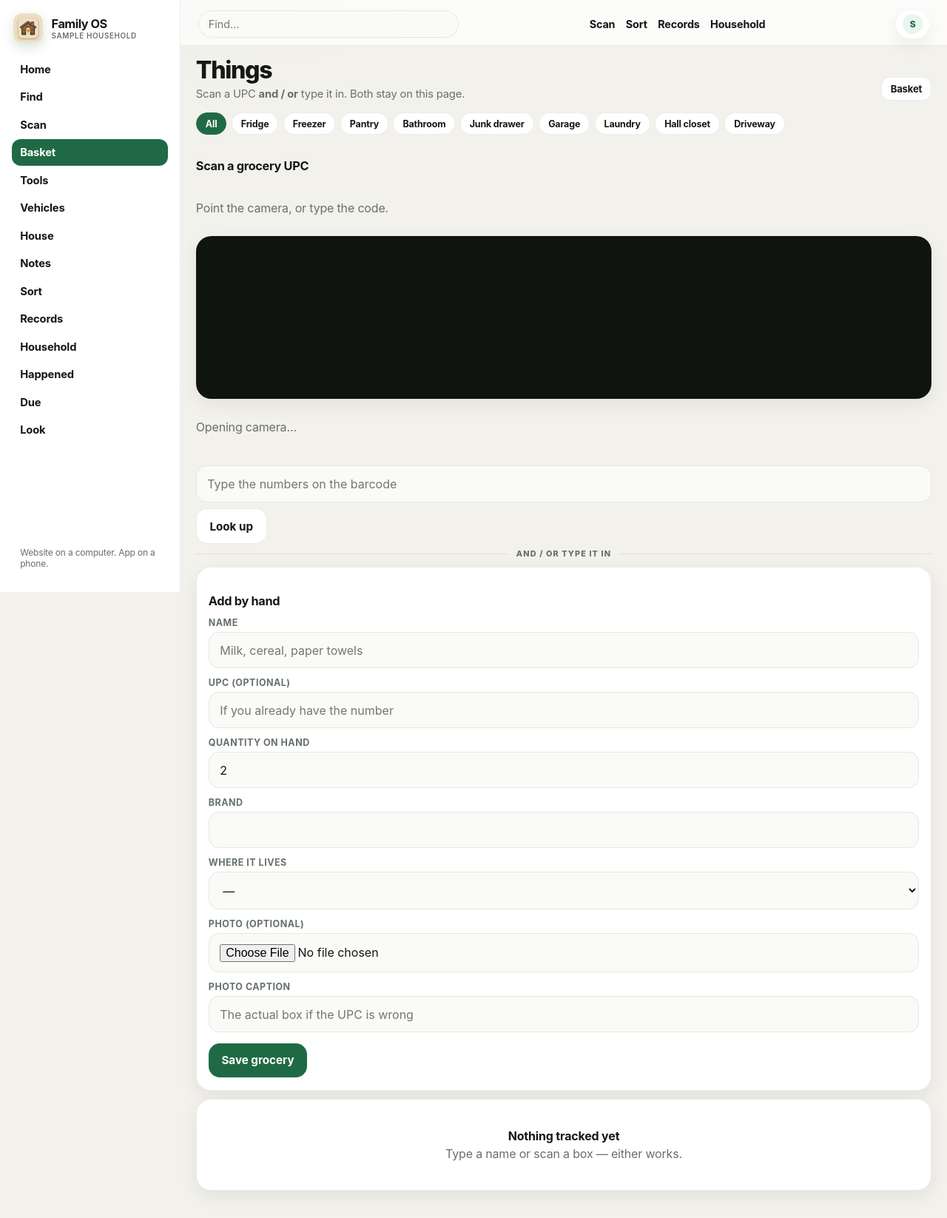
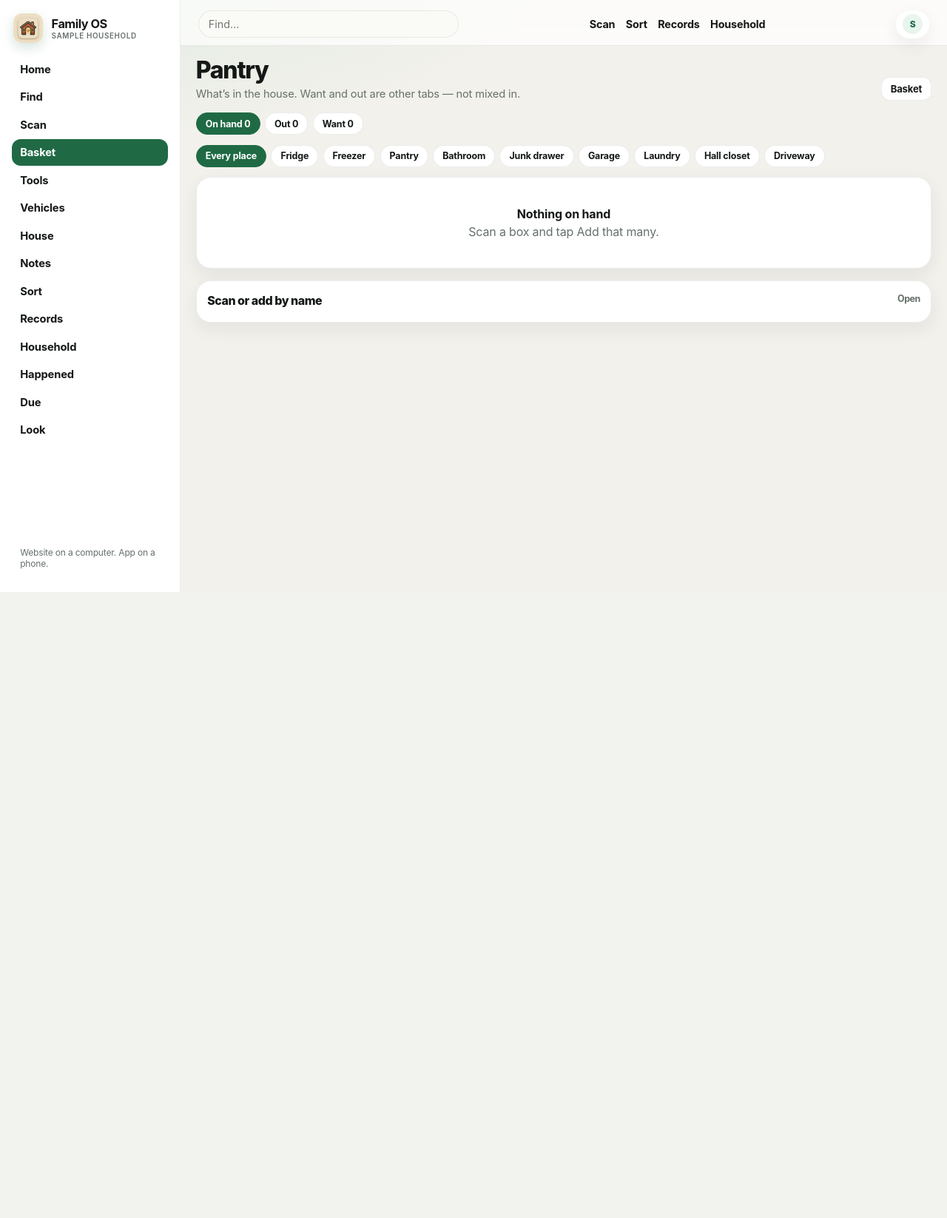
Before and after one commit to ThaFuentes/family.poweredby.top, a Flask app: page /groceries/ in a window 1280 px wide. Shown: the whole page at 74% size. After the commit the page ends 800 px from the top, so only its background shows below. Run offline with Flask 3, Linux system fonts and the light colour scheme; a user stored in the database is signed in; tables that the repository leaves empty hold one stand-in row (values such as "Sample post"); parts of the project's set-up code (start-up, migrations or seed data) failed here and were passed over; some libraries are stand-ins or nearby versions.

Commit message:
Pantry opens on On hand: counts first, Want and Out on other tabs.
Scan/add is folded so the list is what you see.

```diff
--- a/app/routes/groceries.py
+++ b/app/routes/groceries.py
@@ -49,6 +49,11 @@ def index():
     if place:
         q = [item for item in q if _place_of(item).lower() == place.lower()]
     want_items, out_items, low_items, ok_items = _pantry_groups(q)
+    hand_items = ok_items + low_items
+    hand_items.sort(key=lambda i: (_place_of(i).lower(), (i.name or "").lower()))
+    view = (request.args.get("view") or "hand").strip().lower()
+    if view not in ("hand", "out", "want", "all"):
+        view = "hand"
     return render_template(
         "groceries.html",
         items=q,
@@ -56,7 +61,15 @@ def index():
         out_items=out_items,
         low_items=low_items,
         ok_items=ok_items,
+        hand_items=hand_items,
+        view=view,
         place=place,
+        counts={
+            "hand": len(hand_items),
+            "out": len(out_items),
+            "want": len(want_items),
+            "all": len(q),
+        },
     )
 
 
--- a/app/static/css/family.css
+++ b/app/static/css/family.css
@@ -879,6 +879,16 @@ body.platform { padding-bottom: 1.5rem; }
   font-size: .78rem; white-space: nowrap;
 }
 .place-chips a.on { background: var(--green); color: #fff; border-color: var(--green); }
+.onhand-row { align-items: center; gap: .85rem; }
+.onhand-qty {
+  flex: 0 0 3.1rem;
+  font-size: 1.45rem;
+  font-weight: 800;
+  letter-spacing: -0.04em;
+  line-height: 1;
+  color: var(--green);
+  text-align: right;
+}
 #family-intro{display:none;position:fixed;inset:0;z-index:2147483000;background:#1c1814;align-items:stretch;justify-content:center;overflow:hidden}
 html.family-intro-on #family-intro{display:flex}
 html.family-intro-on,html.family-intro-on body{overflow:hidden}
--- a/app/templates/groceries.html
+++ b/app/templates/groceries.html
@@ -1,13 +1,16 @@
 {% extends "base.html" %}
-{% block title %}Groceries · Family OS{% endblock %}
+{% block title %}On hand · Family OS{% endblock %}
 
-{% macro pantry_row(item) %}
-  <a class="row" href="{{ url_for('items.detail', item_id=item.id) }}">
+{% macro pantry_row(item, onhand=false) %}
+  <a class="row {% if onhand %}onhand-row{% endif %}" href="{{ url_for('items.detail', item_id=item.id) }}">
+    {% if onhand and item.grocery %}
+    <span class="onhand-qty">{{ qty_label(item.grocery.quantity) }}</span>
+    {% endif %}
     <div>
       <strong>{{ item.name }}</strong>
       <div class="muted">
         {% if item.grocery %}
-          {{ qty_label(item.grocery.quantity) }} {{ item.grocery.unit or '' }}
+          {% if not onhand %}{{ qty_label(item.grocery.quantity) }} {{ item.grocery.unit or '' }}{% else %}{{ item.grocery.unit or '' }}{% endif %}
           {% if item.grocery.brand %} · {{ item.grocery.brand }}{% endif %}
           {% if item.grocery.default_location %} · {{ item.grocery.default_location }}{% endif %}
         {% else %}
@@ -15,6 +18,9 @@
         {% endif %}
       </div>
     </div>
+    {% if onhand and item.grocery and item.grocery.needs_restock %}
+      <span class="badge low">Low</span>
+    {% elif not onhand %}
       {% if item.grocery and item.grocery.quantity and item.grocery.quantity > 0 and item.grocery.needs_restock %}
         <span class="badge low">Need more</span>
       {% elif item.grocery and item.grocery.quantity and item.grocery.quantity > 0 %}
@@ -24,42 +30,71 @@
       {% else %}
         <span class="badge want">Want</span>
       {% endif %}
+    {% endif %}
   </a>
 {% endmacro %}
 
 {% block content %}
 <div class="page-head">
   <div>
-    <h1>Things</h1>
-    <p>Scan a UPC <strong>and / or</strong> type it in. Both stay on this page.</p>
+    <h1>Pantry</h1>
+    <p>What’s in the house. Want and out are other tabs — not mixed in.</p>
   </div>
   <a class="btn sm secondary" href="{{ url_for('groceries.grocery_list') }}">Basket</a>
 </div>
+<div class="place-chips no-print" role="tablist">
+  <a class="{% if view=='hand' %}on{% endif %}" href="{% if place %}{{ url_for('groceries.index', view='hand', place=place) }}{% else %}{{ url_for('groceries.index', view='hand') }}{% endif %}">On hand {{ counts.hand }}</a>
+  <a class="{% if view=='out' %}on{% endif %}" href="{% if place %}{{ url_for('groceries.index', view='out', place=place) }}{% else %}{{ url_for('groceries.index', view='out') }}{% endif %}">Out {{ counts.out }}</a>
+  <a class="{% if view=='want' %}on{% endif %}" href="{% if place %}{{ url_for('groceries.index', view='want', place=place) }}{% else %}{{ url_for('groceries.index', view='want') }}{% endif %}">Want {{ counts.want }}</a>
+</div>
 {% if places %}
 <div class="place-chips no-print">
-  <a class="{% if not place %}on{% endif %}" href="{{ url_for('groceries.index') }}">All</a>
+  <a class="{% if not place %}on{% endif %}" href="{{ url_for('groceries.index', view=view) }}">Every place</a>
   {% for p in places %}
-    <a class="{% if place==p %}on{% endif %}" href="{{ url_for('groceries.index', place=p) }}">{{ p }}</a>
+    <a class="{% if place==p %}on{% endif %}" href="{{ url_for('groceries.index', view=view, place=p) }}">{{ p }}</a>
   {% endfor %}
 </div>
 {% endif %}
+
+{% if view == 'hand' %}
+  {% if hand_items %}
+  <div class="card list">
+    {% for item in hand_items %}{{ pantry_row(item, true) }}{% endfor %}
+  </div>
+  {% else %}
+  <div class="card"><div class="empty"><strong>Nothing on hand</strong>Scan a box and tap Add that many.</div></div>
+  {% endif %}
+{% elif view == 'out' %}
+  {% if out_items %}
+  <div class="card list">
+    {% for item in out_items %}{{ pantry_row(item) }}{% endfor %}
+  </div>
+  {% else %}
+  <div class="card"><div class="empty"><strong>Nothing out</strong>You’re not empty on tracked stuff.</div></div>
+  {% endif %}
+{% elif view == 'want' %}
+  {% if want_items %}
+  <div class="card list">
+    {% for item in want_items %}{{ pantry_row(item) }}{% endfor %}
+  </div>
+  {% else %}
+  <div class="card"><div class="empty"><strong>No wants</strong>Scan something new if you want it.</div></div>
+  {% endif %}
+{% endif %}
+
+<details class="card home-fold" style="margin-top:1rem">
+  <summary>Scan or add by name</summary>
   {% set compact = true %}
   {% set scan_kind = "grocery" %}
   {% set scan_title = "Scan a grocery UPC" %}
   {% include "partials/scan_strip.html" %}
-<div class="and-or">and / or type it in</div>
   {% if can('edit_grocery') %}
-<form class="card" method="post" action="{{ url_for('items.create_item') }}" enctype="multipart/form-data">
-  <h2>Add by hand</h2>
+  <form method="post" action="{{ url_for('items.create_item') }}" enctype="multipart/form-data">
     <input type="hidden" name="item_type" value="grocery">
     <label>Name</label>
-  <input name="name" required placeholder="Milk, cereal, paper towels">
-  <label>UPC (optional)</label>
-  <input name="barcode" placeholder="If you already have the number">
-  <label>Quantity on hand</label>
-  <input name="quantity" value="2">
-  <label>Brand</label>
-  <input name="brand">
+    <input name="name" required placeholder="Milk, cereal, A.1.">
+    <label>How many on hand</label>
+    <input name="quantity" value="1" inputmode="numeric">
     <label>Where it lives</label>
     <select name="default_location">
       <option value="">—</option>
@@ -67,40 +102,8 @@
         <option value="{{ p }}">{{ p }}</option>
       {% endfor %}
     </select>
-  <label>Photo (optional)</label>
-  <input type="file" name="photo" accept="image/*" capture="environment">
-  <label>Photo caption</label>
-  <input name="caption" placeholder="The actual box if the UPC is wrong">
     <div class="btn-row"><button class="btn" type="submit">Save grocery</button></div>
   </form>
   {% endif %}
-{% if not items %}
-<div class="card"><div class="empty"><strong>Nothing tracked yet</strong>Type a name or scan a box — either works.</div></div>
-{% else %}
-  {% if want_items %}
-  <h2>Want</h2>
-  <div class="card list">
-    {% for item in want_items %}{{ pantry_row(item) }}{% endfor %}
-  </div>
-  {% endif %}
-  {% if out_items %}
-  <h2>Had — now out</h2>
-  <div class="card list">
-    {% for item in out_items %}{{ pantry_row(item) }}{% endfor %}
-  </div>
-  {% endif %}
-  {% if low_items %}
-  <h2>Need more</h2>
-  <div class="card list">
-    {% for item in low_items %}{{ pantry_row(item) }}{% endfor %}
-  </div>
-  {% endif %}
-  {% if ok_items %}
-  <h2>Have</h2>
-  <div class="card list">
-    {% for item in ok_items %}{{ pantry_row(item) }}{% endfor %}
-  </div>
-  {% endif %}
-{% endif %}
-
+</details>
 {% endblock %}
--- a/app/templates/partials/theme_head.html
+++ b/app/templates/partials/theme_head.html
@@ -1,5 +1,5 @@
 <meta name="theme-color" content="{{ theme_color }}">
-<link rel="stylesheet" href="{{ url_for('static', filename='css/family.css') }}?v=os29">
+<link rel="stylesheet" href="{{ url_for('static', filename='css/family.css') }}?v=os30">
 <link rel="stylesheet" href="{{ url_for('static', filename='css/themes.css') }}?v=os23">
 <script>
 (function () {
```
Lines whose indentation alone changed are shown as unchanged.
